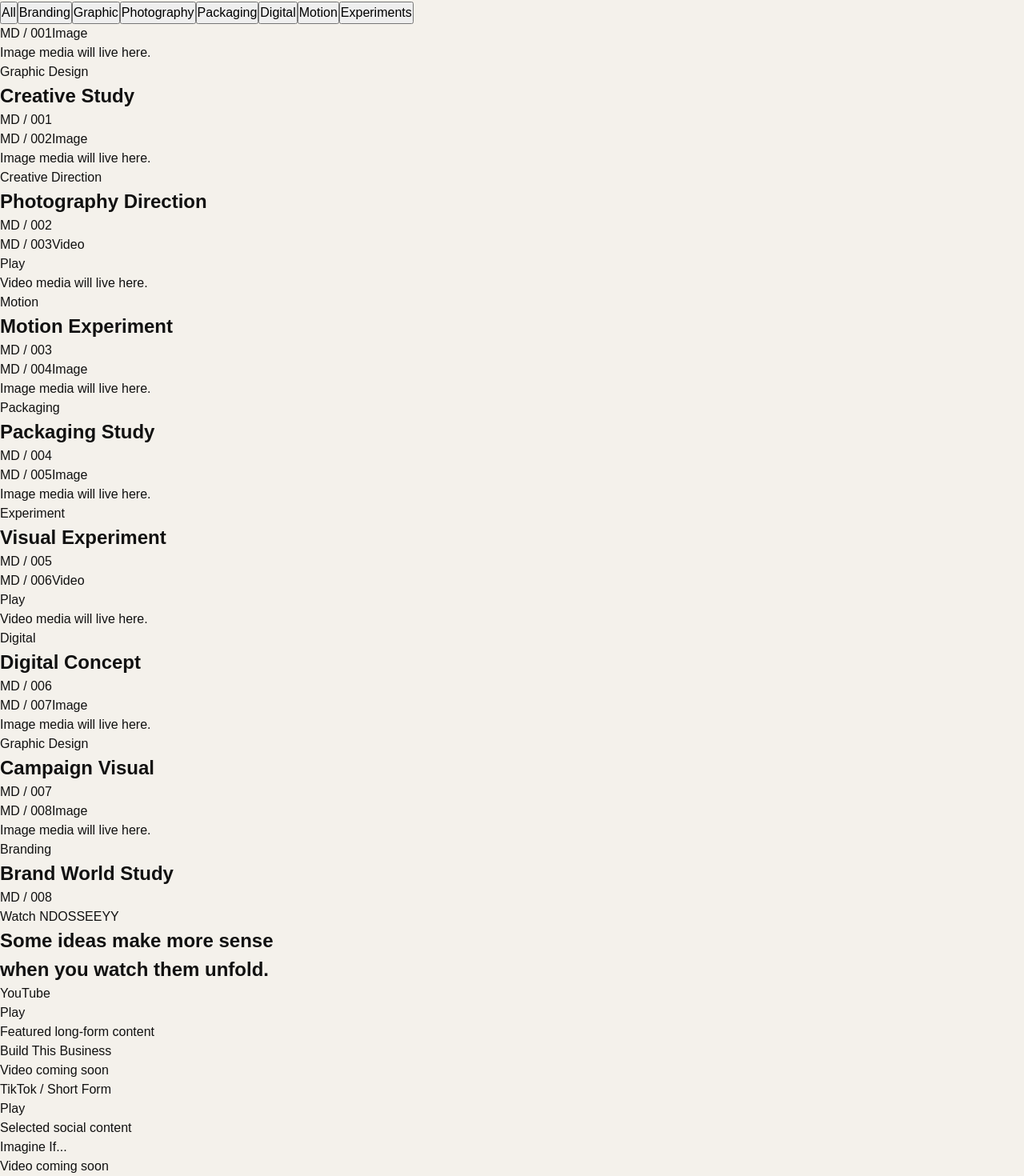
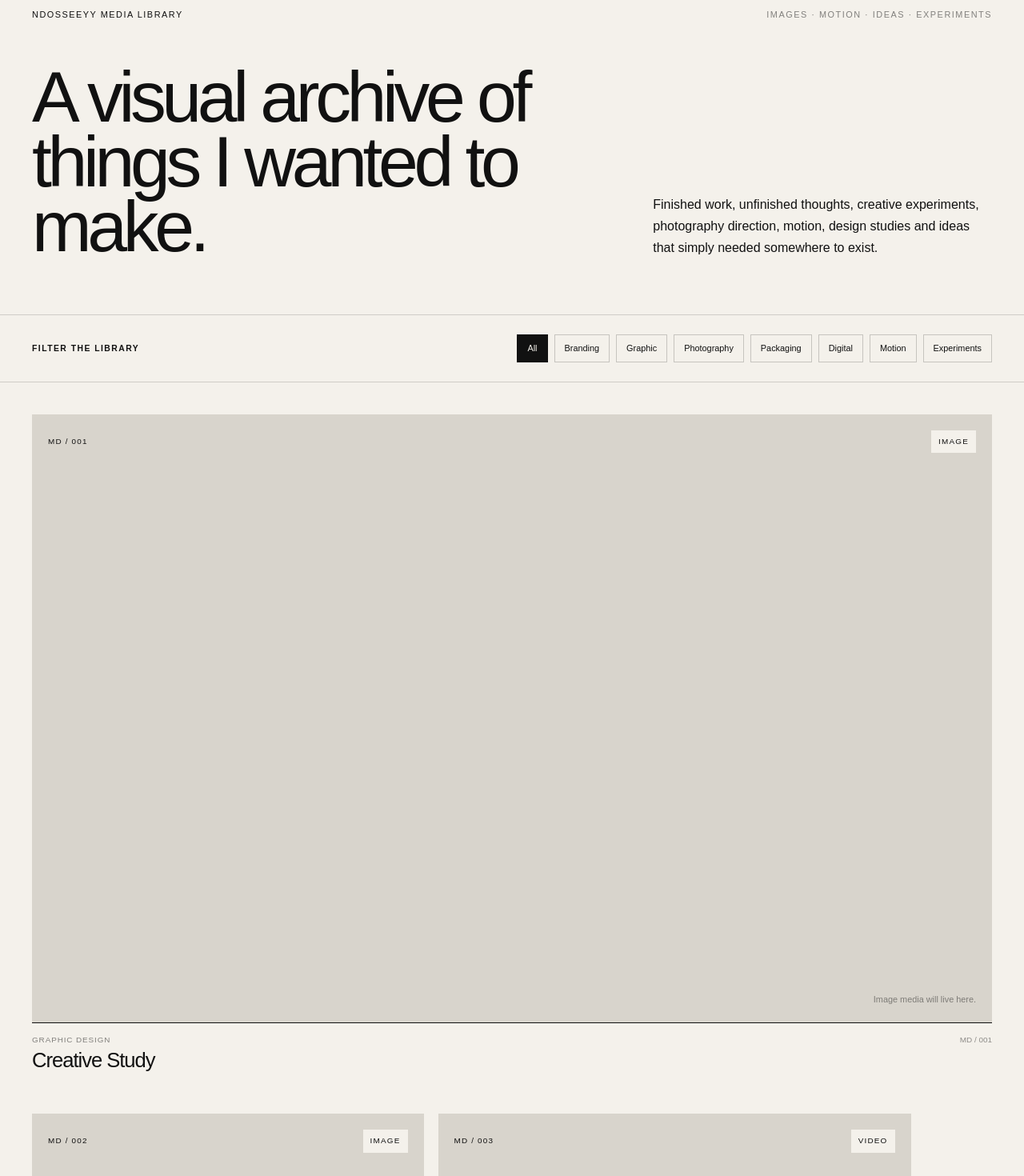
Before and after one commit to gititbunny/ndosseeyy, a React (Vite) app: page /media in a window 1280 px wide. Shown: the part 130-1600 px from the top of the page at 80% size. Built offline with nearby package versions, Linux system fonts and the light colour scheme.

Commit message:
Update Media.css

```diff
--- a/src/styles/Media.css
+++ b/src/styles/Media.css
@@ -0,0 +1,515 @@
+/* ========================================
+   MEDIA PAGE
+======================================== */
+
+.media-page {
+  width: 100%;
+}
+
+
+/* ========================================
+   MEDIA INTRODUCTION
+======================================== */
+
+.media-intro {
+  padding: 140px 40px 70px;
+}
+
+.media-intro-top {
+  margin-bottom: 55px;
+
+  display: flex;
+  align-items: center;
+  justify-content: space-between;
+}
+
+.media-intro-top p,
+.media-intro-top span {
+  font-size: 0.68rem;
+  letter-spacing: 0.14em;
+  text-transform: uppercase;
+}
+
+.media-intro-top span {
+  opacity: 0.5;
+}
+
+.media-intro-content {
+  display: grid;
+  grid-template-columns: 1.25fr 0.75fr;
+  align-items: end;
+  gap: 70px;
+}
+
+.media-intro h1 {
+  max-width: 1050px;
+
+  font-size: clamp(3.8rem, 7vw, 7.5rem);
+  font-weight: 500;
+  line-height: 0.9;
+  letter-spacing: -0.06em;
+}
+
+.media-intro-content > p {
+  max-width: 430px;
+
+  font-size: 1rem;
+  line-height: 1.7;
+}
+
+
+/* ========================================
+   MEDIA FILTERS
+======================================== */
+
+.media-filter-bar {
+  padding: 24px 40px;
+
+  display: flex;
+  align-items: center;
+  justify-content: space-between;
+  gap: 40px;
+
+  border-top: 1px solid rgba(17, 17, 17, 0.16);
+  border-bottom: 1px solid rgba(17, 17, 17, 0.16);
+}
+
+.media-filter-bar > p {
+  flex-shrink: 0;
+
+  font-size: 0.65rem;
+  font-weight: 600;
+  letter-spacing: 0.14em;
+  text-transform: uppercase;
+}
+
+.media-filters {
+  display: flex;
+  justify-content: flex-end;
+  flex-wrap: wrap;
+  gap: 8px;
+}
+
+.media-filters button {
+  padding: 8px 12px;
+
+  background: transparent;
+  border: 1px solid rgba(17, 17, 17, 0.2);
+
+  color: inherit;
+
+  cursor: pointer;
+
+  font-size: 0.68rem;
+
+  transition:
+    background 0.25s ease,
+    color 0.25s ease,
+    border-color 0.25s ease;
+}
+
+.media-filters button:hover,
+.media-filters .media-filter-active {
+  background: #111111;
+  border-color: #111111;
+
+  color: #f4f1eb;
+}
+
+
+/* ========================================
+   MEDIA LIBRARY
+======================================== */
+
+.media-library {
+  padding: 40px;
+
+  display: grid;
+  grid-template-columns: repeat(12, minmax(0, 1fr));
+  grid-auto-flow: dense;
+  gap: 18px;
+}
+
+.media-item {
+  grid-column: span 6;
+  min-width: 0;
+}
+
+.media-item-large {
+  grid-column: span 12;
+}
+
+.media-item-portrait {
+  grid-column: span 5;
+}
+
+.media-item-landscape {
+  grid-column: span 7;
+}
+
+.media-item-wide {
+  grid-column: span 12;
+}
+
+
+/* ========================================
+   MEDIA VISUAL
+======================================== */
+
+.media-item-visual {
+  position: relative;
+
+  min-height: 500px;
+  padding: 20px;
+
+  display: flex;
+  flex-direction: column;
+  justify-content: space-between;
+
+  overflow: hidden;
+
+  background: #d8d4cc;
+}
+
+.media-item-large .media-item-visual {
+  min-height: 760px;
+}
+
+.media-item-portrait .media-item-visual {
+  min-height: 720px;
+}
+
+.media-item-landscape .media-item-visual {
+  min-height: 560px;
+}
+
+.media-item-wide .media-item-visual {
+  min-height: 650px;
+}
+
+.media-item-top {
+  position: relative;
+  z-index: 2;
+
+  display: flex;
+  justify-content: space-between;
+  align-items: center;
+}
+
+.media-item-top span {
+  font-size: 0.62rem;
+  letter-spacing: 0.12em;
+  text-transform: uppercase;
+}
+
+.media-type {
+  padding: 7px 9px;
+
+  background: #f4f1eb;
+}
+
+.media-placeholder-text {
+  position: relative;
+  z-index: 2;
+
+  align-self: flex-end;
+
+  font-size: 0.68rem;
+
+  opacity: 0.45;
+}
+
+
+/* ========================================
+   VIDEO INDICATOR
+======================================== */
+
+.media-play {
+  position: absolute;
+  top: 50%;
+  left: 50%;
+
+  width: 92px;
+  height: 92px;
+
+  display: flex;
+  align-items: center;
+  justify-content: center;
+
+  border: 1px solid rgba(17, 17, 17, 0.6);
+  border-radius: 50%;
+
+  transform: translate(-50%, -50%);
+
+  transition:
+    transform 0.35s ease,
+    background 0.35s ease,
+    color 0.35s ease;
+}
+
+.media-play span {
+  font-size: 0.65rem;
+  letter-spacing: 0.1em;
+  text-transform: uppercase;
+}
+
+.media-item:hover .media-play {
+  background: #111111;
+  color: #f4f1eb;
+
+  transform: translate(-50%, -50%) scale(1.08);
+}
+
+
+/* ========================================
+   MEDIA INFORMATION
+======================================== */
+
+.media-item-info {
+  padding: 14px 0 35px;
+
+  display: flex;
+  align-items: flex-start;
+  justify-content: space-between;
+  gap: 25px;
+
+  border-top: 1px solid #111111;
+}
+
+.media-item-info p {
+  margin-bottom: 6px;
+
+  font-size: 0.62rem;
+  letter-spacing: 0.09em;
+  text-transform: uppercase;
+
+  opacity: 0.5;
+}
+
+.media-item-info h2 {
+  font-size: clamp(1.4rem, 2vw, 2.5rem);
+  font-weight: 500;
+  line-height: 1;
+  letter-spacing: -0.04em;
+}
+
+.media-item-info > span {
+  font-size: 0.62rem;
+
+  opacity: 0.45;
+}
+
+
+/* ========================================
+   SOCIAL / VIDEO CONTENT
+======================================== */
+
+.media-social {
+  padding: 130px 40px;
+
+  border-top: 1px solid rgba(17, 17, 17, 0.16);
+}
+
+.media-social-heading {
+  margin-bottom: 70px;
+}
+
+.media-social-heading > p {
+  margin-bottom: 45px;
+
+  font-size: 0.68rem;
+  font-weight: 600;
+  letter-spacing: 0.15em;
+  text-transform: uppercase;
+}
+
+.media-social-heading h2 {
+  max-width: 1000px;
+
+  font-size: clamp(3rem, 6vw, 6.5rem);
+  font-weight: 500;
+  line-height: 0.92;
+  letter-spacing: -0.055em;
+}
+
+.media-social-grid {
+  display: grid;
+  grid-template-columns: 1.35fr 0.65fr;
+  gap: 18px;
+}
+
+.social-video-card {
+  min-width: 0;
+}
+
+.social-video-placeholder {
+  position: relative;
+
+  min-height: 570px;
+  padding: 22px;
+
+  display: flex;
+  flex-direction: column;
+  justify-content: space-between;
+
+  background: #111111;
+  color: #f4f1eb;
+
+  overflow: hidden;
+}
+
+.social-video-featured .social-video-placeholder {
+  min-height: 680px;
+}
+
+.social-video-placeholder > span,
+.social-video-placeholder > p {
+  font-size: 0.65rem;
+  letter-spacing: 0.1em;
+  text-transform: uppercase;
+}
+
+.social-video-play {
+  position: absolute;
+  top: 50%;
+  left: 50%;
+
+  width: 100px;
+  height: 100px;
+
+  display: flex;
+  align-items: center;
+  justify-content: center;
+
+  border: 1px solid rgba(244, 241, 235, 0.6);
+  border-radius: 50%;
+
+  transform: translate(-50%, -50%);
+}
+
+.social-video-play span {
+  font-size: 0.68rem;
+  letter-spacing: 0.1em;
+  text-transform: uppercase;
+}
+
+.social-video-info {
+  padding: 14px 0 30px;
+
+  display: flex;
+  align-items: center;
+  justify-content: space-between;
+  gap: 20px;
+
+  border-top: 1px solid #111111;
+}
+
+.social-video-info p {
+  font-size: 1rem;
+}
+
+.social-video-info span {
+  font-size: 0.68rem;
+
+  opacity: 0.5;
+}
+
+
+/* ========================================
+   TABLET
+======================================== */
+
+@media (max-width: 1000px) {
+  .media-intro-content {
+    grid-template-columns: 1fr;
+  }
+
+  .media-intro-content > p {
+    max-width: 650px;
+  }
+
+  .media-item,
+  .media-item-portrait,
+  .media-item-landscape {
+    grid-column: span 6;
+  }
+
+  .media-social-grid {
+    grid-template-columns: 1fr;
+  }
+}
+
+
+/* ========================================
+   MOBILE
+======================================== */
+
+@media (max-width: 768px) {
+  .media-intro {
+    padding: 115px 24px 65px;
+  }
+
+  .media-intro-top {
+    margin-bottom: 45px;
+  }
+
+  .media-intro-top span {
+    display: none;
+  }
+
+  .media-intro h1 {
+    font-size: clamp(3.5rem, 15vw, 5.5rem);
+  }
+
+  .media-filter-bar {
+    padding: 20px 24px;
+
+    flex-direction: column;
+    align-items: flex-start;
+    gap: 16px;
+  }
+
+  .media-filters {
+    justify-content: flex-start;
+  }
+
+  .media-library {
+    padding: 24px;
+
+    grid-template-columns: 1fr;
+    gap: 10px;
+  }
+
+  .media-item,
+  .media-item-large,
+  .media-item-portrait,
+  .media-item-landscape,
+  .media-item-wide {
+    grid-column: auto;
+  }
+
+  .media-item-visual,
+  .media-item-large .media-item-visual,
+  .media-item-portrait .media-item-visual,
+  .media-item-landscape .media-item-visual,
+  .media-item-wide .media-item-visual {
+    min-height: 520px;
+  }
+
+  .media-social {
+    padding: 90px 24px;
+  }
+
+  .media-social-heading {
+    margin-bottom: 50px;
+  }
+
+  .media-social-heading h2 {
+    font-size: clamp(3rem, 13vw, 5rem);
+  }
+
+  .social-video-placeholder,
+  .social-video-featured .social-video-placeholder {
+    min-height: 560px;
+  }
+}
```
